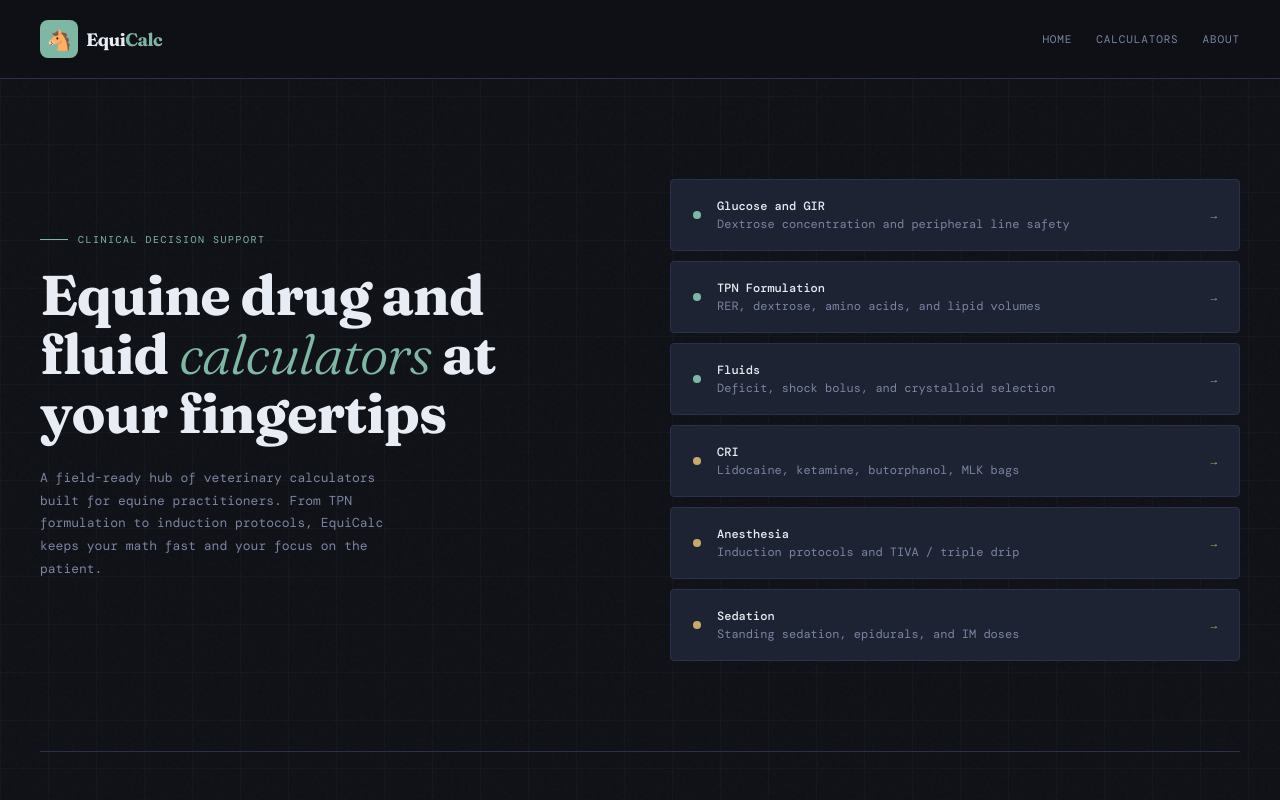
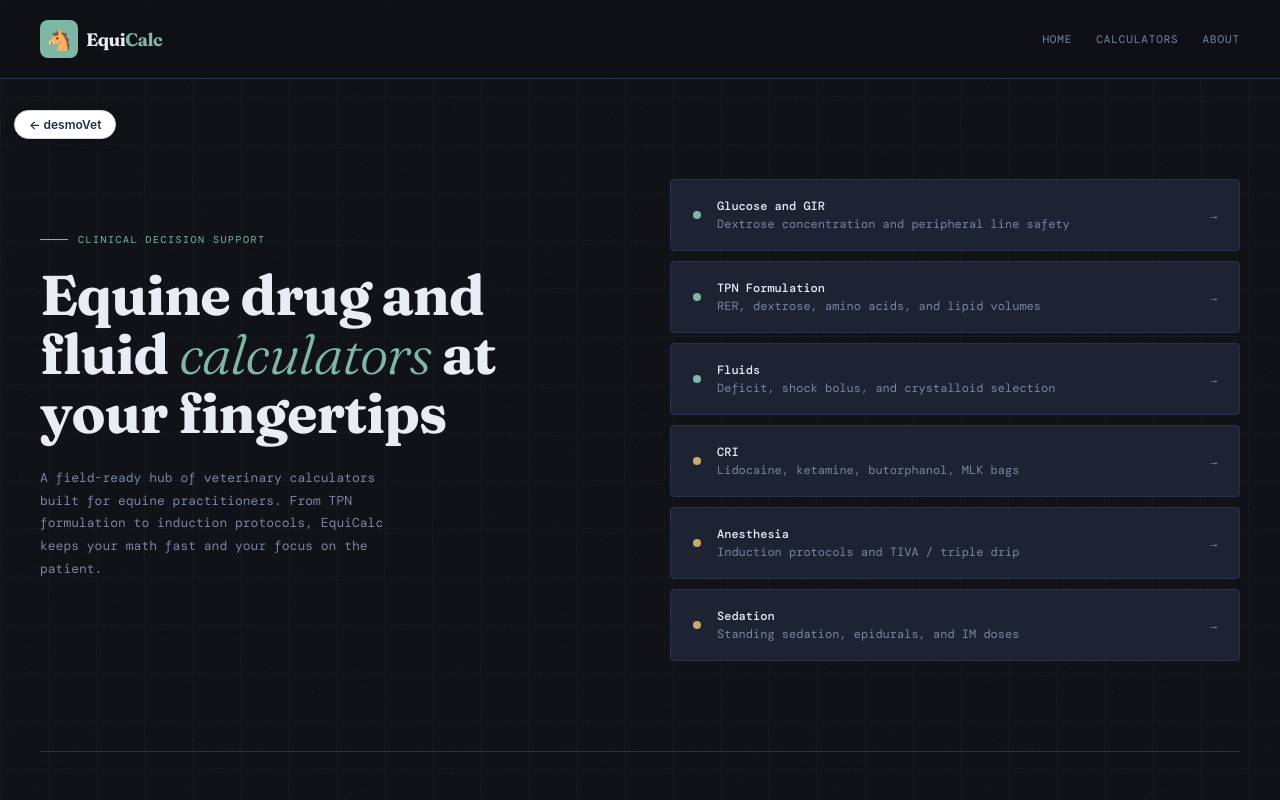
Before and after one commit to kbonen12/equicalc.2, a plain HTML site: page index.html in a window 1280 px wide. Shown: the top 800 px of the page. Drawn offline with nearby package versions, Linux system fonts and the light colour scheme.

Commit message:
Update index.html

```diff
--- a/index.html
+++ b/index.html
@@ -449,7 +449,15 @@
 </style>
 </head>
 <body>
-
+<a href="https://desmovet.com" target="_blank" rel="noopener"
+   style="position:fixed;top:110px;left:14px;z-index:9999;
+          font-family:-apple-system,BlinkMacSystemFont,sans-serif;
+          font-size:12px;font-weight:600;color:#1f2f42;
+          background:#ffffff;border:1px solid #d8d8d8;border-radius:20px;
+          padding:6px 14px;text-decoration:none;
+          box-shadow:0 4px 12px rgba(0,0,0,0.12);">
+  ← desmoVet
+</a>
 <nav>
   <a href="#" class="nav-logo"><div class="logo-mark">🐴</div><span style="letter-spacing:-0.5px"><span style="color:#e8ecf4">Equi</span><span style="color:var(--accent)">Calc</span></span></a>
   <div class="nav-links" style="display:flex;gap:24px;align-items:center;">
```
